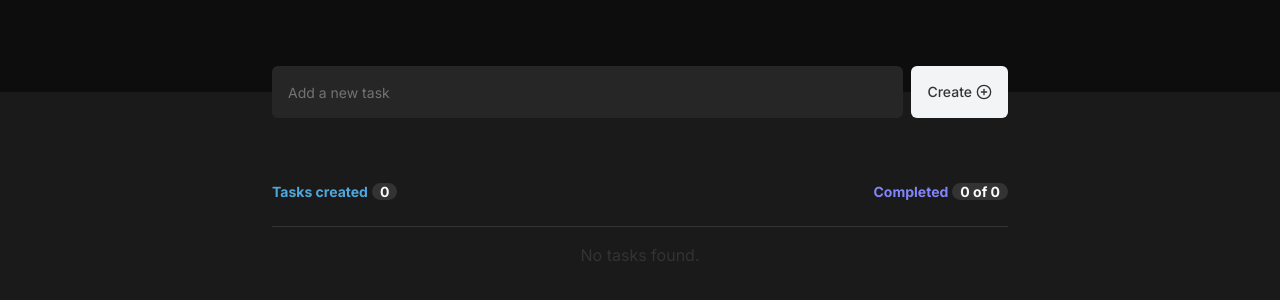
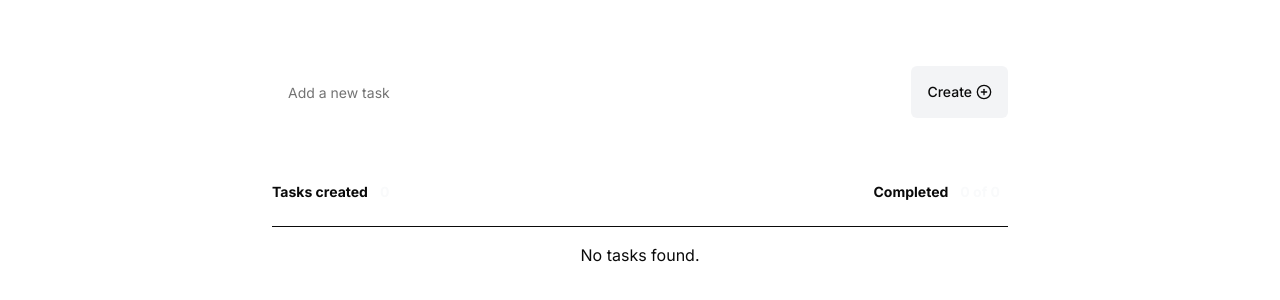
Before and after one commit to DpbProjects/new-genre-todos, a Next.js app: page / in a window 1280 px wide. Shown: the part 100-400 px from the top of the page. Built offline with nearby package versions, Linux system fonts and the light colour scheme.

Commit message:
convert tailwind theme colors to use css variables

```diff
--- a/tailwind.config.ts
+++ b/tailwind.config.ts
@@ -10,19 +10,18 @@ const config: Config = {
   theme: {
     extend: {
       colors: {
-        "product-purple": "#8284fa",
-        "product-purple-dark": "#5e60ce",
-        "product-blue": "#4ea8de",
-        "product-blur-dark": "#1e6f9f",
-
-        "base-gray-700": "#0d0d0d",
-        "base-gray-600": "#1a1a1a",
-        "base-gray-500": "#262626",
-        "base-gray-400": "#333333",
-        "base-gray-300": "#808080",
-        "base-gray-200": "#d9d9d9",
-        "base-gray-100": "#f2f2f2",
-        "base-danger": "#e25858",
+        "product-purple": "hsl(var(--product-purple))",
+        "product-purple-dark": "hsl(var(--product-purple-dark))",
+        "product-blue": "hsl(var(--product-blue))",
+        "product-blue-dark": "hsl(var(--product-blue-dark))",
+        "base-gray-700": "hsl(var(--base-gray-700))",
+        "base-gray-600": "hsl(var(--base-gray-600))",
+        "base-gray-500": "hsl(var(--base-gray-500))",
+        "base-gray-400": "hsl(var(--base-gray-400))",
+        "base-gray-300": "hsl(var(--base-gray-300))",
+        "base-gray-200": "hsl(var(--base-gray-200))",
+        "base-gray-100": "hsl(var(--base-gray-100))",
+        "base-danger": "hsl(var(--base-danger))",
         background: "hsl(var(--background))",
         foreground: "hsl(var(--foreground))",
         card: {
@@ -71,6 +70,7 @@ const config: Config = {
       },
     },
   },
+  // eslint-disable-next-line @typescript-eslint/no-require-imports
   plugins: [require("tailwindcss-animate")],
 };
 export default config;
```
